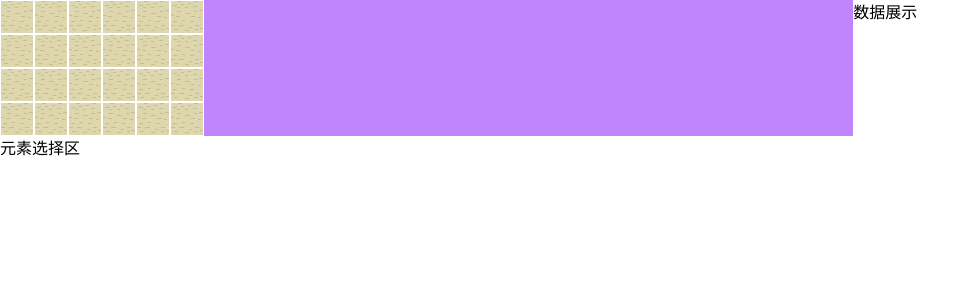
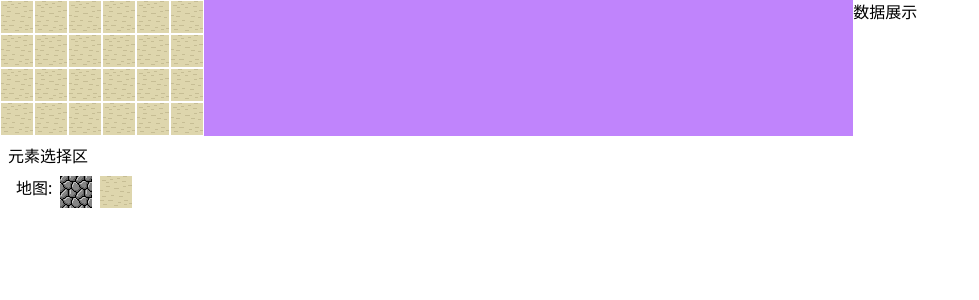
Before and after one commit to ReySnow/test-sokoban, a Vue app: page /#/edit in a window 1280 px wide. Shown: the top 300 px of the page, without its empty margins (0-979 px from the left). Built offline with nearby package versions, Linux system fonts and the light colour scheme.

Commit message:
feat:  实现元素选择

```diff
--- /dev/null
+++ b/src/components/edit/EditElement.vue
@@ -0,0 +1,22 @@
+<template>
+  <div @click="handleClick">
+    <img :src="editElement.img" />
+  </div>
+</template>
+
+<script setup lang="ts">
+import { EditElement, useEditElementStore } from '@/store/edit/editElement'
+
+interface Props {
+  editElement: EditElement
+}
+
+const props = defineProps<Props>()
+const { setCurrentSelectedEditElement } = useEditElementStore()
+
+function handleClick() {
+  setCurrentSelectedEditElement(props.editElement)
+}
+</script>
+
+<style scoped></style>
--- /dev/null
+++ b/src/components/edit/EditElementView.vue
@@ -0,0 +1,17 @@
+<template>
+  <div class="p-2">
+    <h3>元素选择区</h3>
+    <div class="flex space-x-2 m-2">
+      <div>地图:</div>
+      <EditElement :editElement="wallEditElement"></EditElement>
+      <EditElement :editElement="floorEditElement"></EditElement>
+    </div>
+  </div>
+</template>
+
+<script setup lang="ts">
+import { floorEditElement, wallEditElement } from '@/store/edit/editElement'
+import EditElement from './EditElement.vue'
+</script>
+
+<style scoped></style>
--- a/src/components/edit/MapBlock.vue
+++ b/src/components/edit/MapBlock.vue
@@ -12,6 +12,7 @@
 <script setup lang="ts">
 import floorImg from '@/assets/floor.png'
 import wallImg from '@/assets/wall.png'
+import { useEditElementStore } from '@/store/edit/editElement'
 import { useMapEditStore } from '@/store/edit/mapEdit'
 import { MapTile } from '@/store/map'
 
@@ -22,9 +23,10 @@
 
 const props = defineProps<Props>()
 const { map } = useMapEditStore()
+const { getCurrentSelectedEditElement } = useEditElementStore()
 
 function handleClick() {
-  map[props.y][props.x] = MapTile.WALL
+  getCurrentSelectedEditElement().execute(props)
 }
 </script>
 
--- /dev/null
+++ b/src/store/edit/editElement.ts
@@ -0,0 +1,40 @@
+import floorImg from '@/assets/floor.png'
+import wallImg from '@/assets/wall.png'
+import { Positon } from '@/composables/usePosition'
+import { defineStore } from 'pinia'
+import { MapTile } from '../map'
+import { useMapEditStore } from './mapEdit'
+
+export interface EditElement {
+  img: string
+  execute: (position: Positon) => void
+}
+
+export const wallEditElement: EditElement = {
+  img: wallImg,
+  execute: (position) => {
+    const { map } = useMapEditStore()
+    map[position.y][position.x] = MapTile.WALL
+  }
+}
+
+export const floorEditElement: EditElement = {
+  img: floorImg,
+  execute: (position) => {
+    const { map } = useMapEditStore()
+    map[position.y][position.x] = MapTile.FLOOR
+  }
+}
+export const useEditElementStore = defineStore('editElement', () => {
+  let currentSelectEditElement: EditElement
+  function getCurrentSelectedEditElement() {
+    return currentSelectEditElement
+  }
+  function setCurrentSelectedEditElement(editElement: EditElement) {
+    currentSelectEditElement = editElement
+  }
+  return {
+    getCurrentSelectedEditElement,
+    setCurrentSelectedEditElement
+  }
+})
--- a/src/views/Edit.vue
+++ b/src/views/Edit.vue
@@ -6,11 +6,14 @@
       </div>
       <div>数据展示</div>
     </div>
-    <div>元素选择区</div>
+    <div>
+      <EditElementView />
+    </div>
   </div>
 </template>
 
 <script setup lang="ts">
+import EditElementView from '@/components/edit/EditElementView.vue'
 import MapEdit from '@/components/edit/MapEdit.vue'
 </script>
 
```
Also changed, not shown: 1 other file (tests, documents, lock files or other folders).
